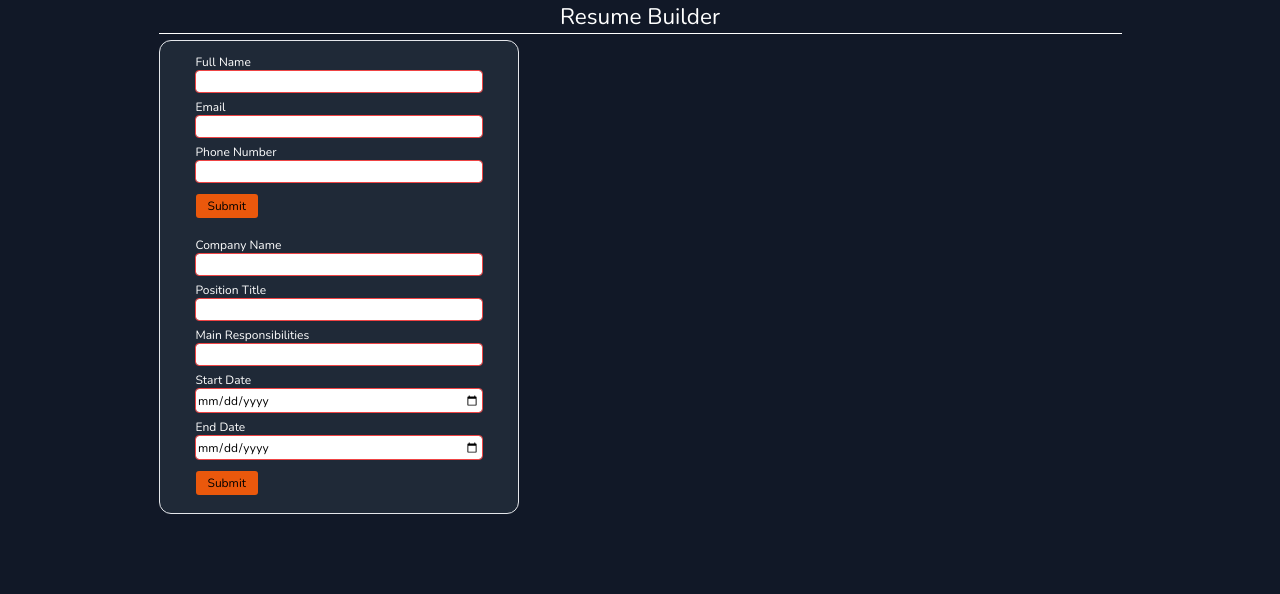
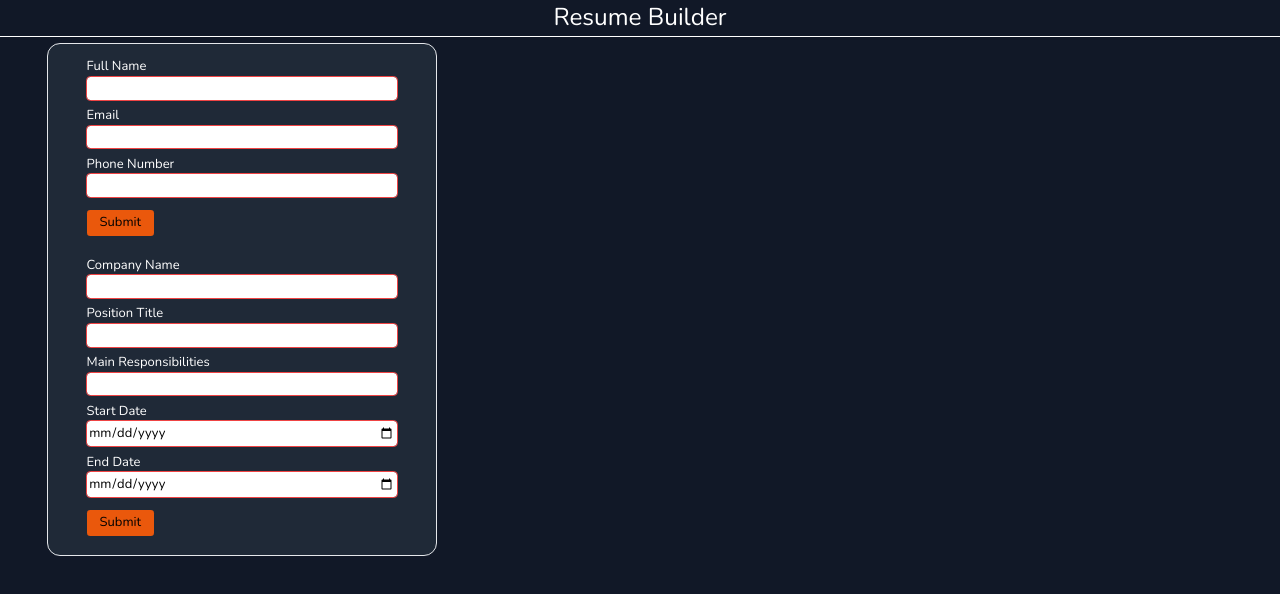
Before and after one commit to BlueVelocity/resume-generator, a React (Vite) app: page / in a window 1280 px wide. Shown: the top 594 px of the page. Built offline with nearby package versions, Linux system fonts and the light colour scheme.

Commit message:
Update full name regex and center app content

```diff
--- a/index.html
+++ b/index.html
@@ -1,13 +1,13 @@
 <!doctype html>
-<html lang="en" class="w-full min-h-full bg-main flex justify-center">
+<html lang="en" class="w-full min-h-full bg-main justify-center">
   <head>
     <meta charset="UTF-8" />
     <link rel="icon" type="image/svg+xml" href="./public/sheet_icon.png" />
     <meta name="viewport" content="width=device-width, initial-scale=1.0" />
     <title>Resume Builder</title>
   </head>
-  <body className="flex-1 flex justify-center">
-    <div id="root" className="flex-1 flex justify-center"></div>
+  <body>
+    <div id="root" class="flex flex-col items-center"></div>
     <script type="module" src="/src/main.jsx"></script>
   </body>
 </html>
--- a/src/App.jsx
+++ b/src/App.jsx
@@ -2,7 +2,7 @@ import UserInput from "./components/UserInput.jsx";
 
 export default function App() {
   return (
-    <main className="flex-1 max-w-screen-2xl align-self-center grid grid-cols-main gap-1">
+    <main className="flex-1 grid grid-cols-main gap-1 max-w-screen-2xl">
       <UserInput />
     </main>
   );
--- a/src/components/FieldCollection.jsx
+++ b/src/components/FieldCollection.jsx
@@ -1,5 +1,3 @@
-import { useState } from "react";
-
 export default function FieldCollection({ fields }) {
   return (
     <form className="w-full my-4 px-12" onSubmit={(e) => e.preventDefault()}>
@@ -12,7 +10,7 @@ export default function FieldCollection({ fields }) {
                 type={fieldData.type}
                 id={fieldData.id}
                 required
-                pattern={fieldData.pattern !== undefined && fieldData.pattern}
+                pattern={fieldData.pattern}
                 className="text-black outline outline-1 rounded p-0.5 invalid:outline-red-500 valid:outline-2 valid:outline-green-500"
               />
             </li>
--- a/src/data/inputFieldsData.js
+++ b/src/data/inputFieldsData.js
@@ -1,6 +1,11 @@
 export default {
   general: [
-    { id: 1, label: "Full Name", type: "text", pattern: "^[^\s]+(\s+[^\s]+)+$" },
+    {
+      id: 1,
+      label: "Full Name",
+      type: "text",
+      pattern: "^[^\\s]+(\\s+[^\\s]+)+$",
+    },
     { id: 2, label: "Email", type: "email" },
     {
       id: 3,
--- a/src/index.css
+++ b/src/index.css
@@ -35,7 +35,7 @@
 }
 
 :root {
-  font-size: 12px;
+  font-size: 13px;
   font-family: "Nunito", "Times New Roman", sans-serif;
   color: white;
 }
--- a/tailwind.config.js
+++ b/tailwind.config.js
@@ -10,7 +10,7 @@ export default {
         accent: "#ea580c",
       },
       gridTemplateColumns: {
-        main: "30rem minmax(50rem, 1fr)",
+        main: "30rem minmax(210mm, 1fr)",
       },
     },
   },
```
